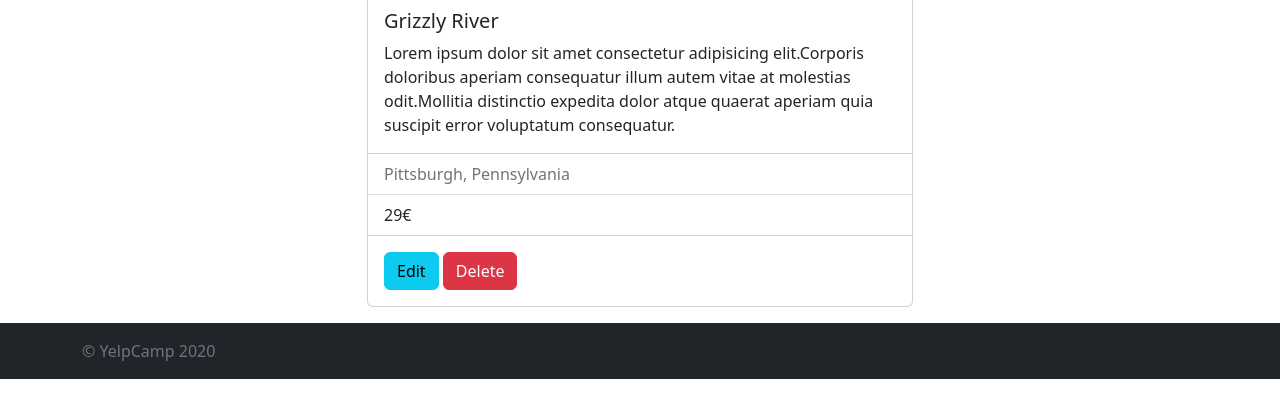
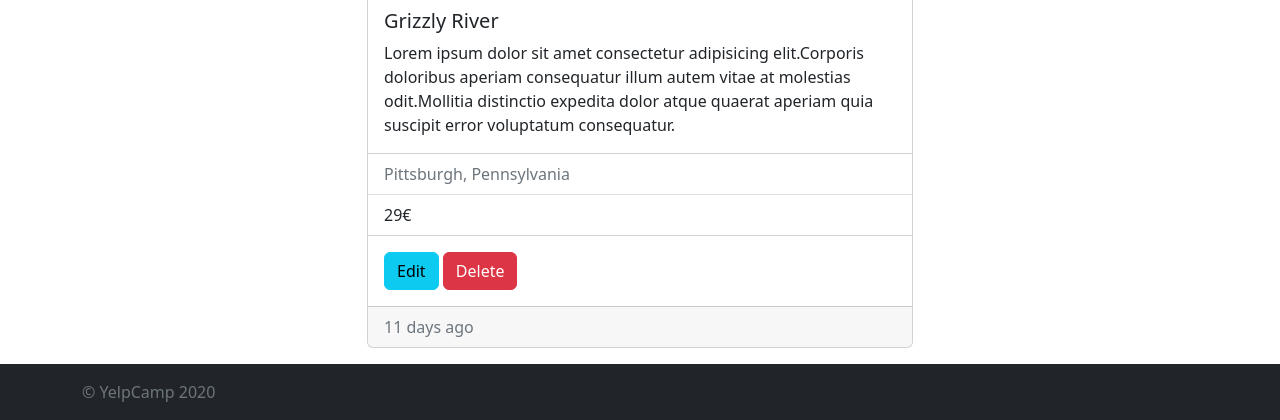
Before and after one commit to l1nkh/YelpCamp, a Node server app: page /campgrounds/600000000000000000000003 in a window 1280 px wide. Shown: the part 632-1052 px from the top of the page. Before the commit the page ends 1011 px from the top, so only its background shows below. Run offline with Node 20, Linux system fonts and the light colour scheme; data comes from the database, SQL or seed files in the repository; some libraries are stand-ins or nearby versions.

Commit message:
Add temporary fake date to campground card post

```diff
--- a/views/campgrounds/show.ejs
+++ b/views/campgrounds/show.ejs
@@ -2,6 +2,9 @@
 <div class="row">
     <div class="col-6 offset-3">
         <div class="card mb-3">
+            <% const randomDays = Math.floor(Math.random() * 1000); %>
+            <% const randomYear = Math.floor(Math.random() * (11 - 1) + 1); %>
+
             <img src="<%= campground.image %>" class="card-img-top" alt="...">
             <div class="card-body">
                 <h5 class="card-title">
@@ -25,6 +28,13 @@
                     <button class="btn btn-danger">Delete</button>
                 </form>
             </div>
+            <div class="card-footer text-muted">
+                <% if (randomDays > 365) { %>
+                    Posted <%= randomYear %> years ago
+                <% } else { %>
+                    <%= randomDays %>  days ago
+                <% } %>
+            </div>
         </div>
     </div>
 </div>
```
